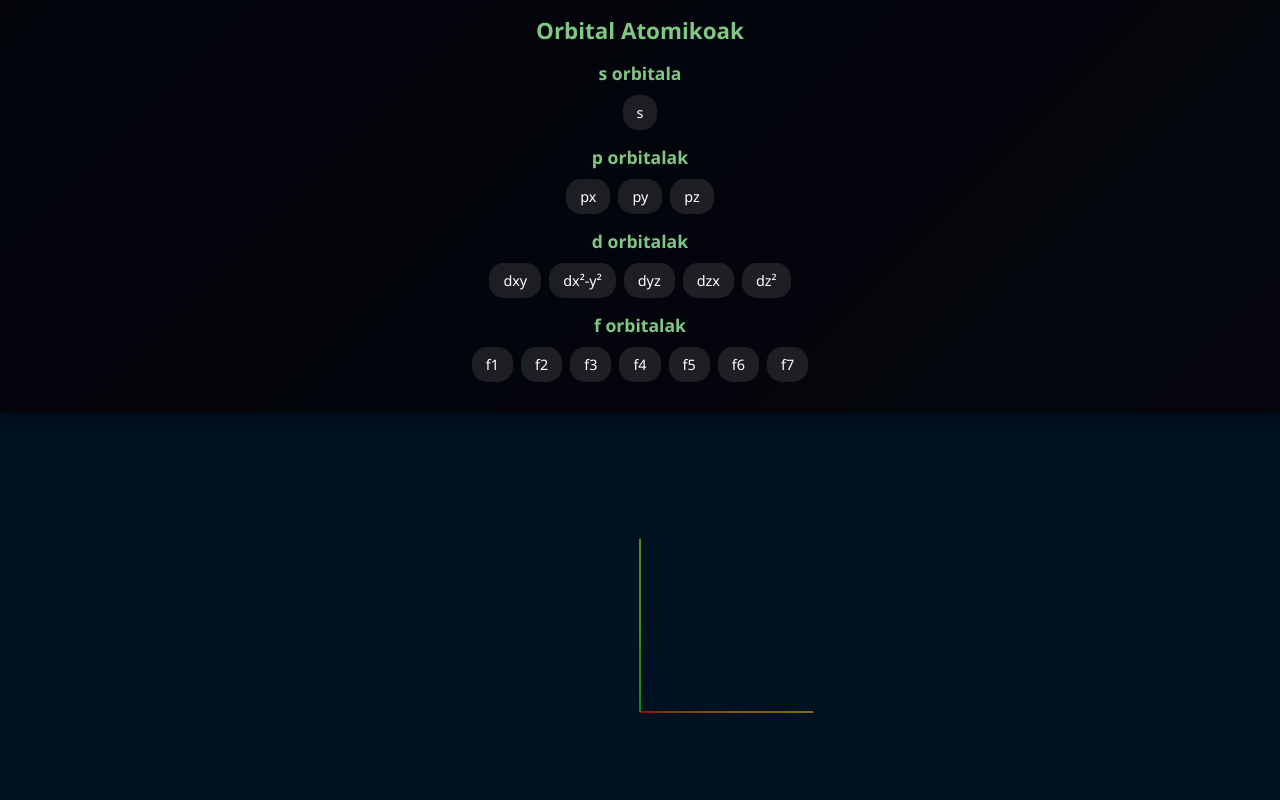
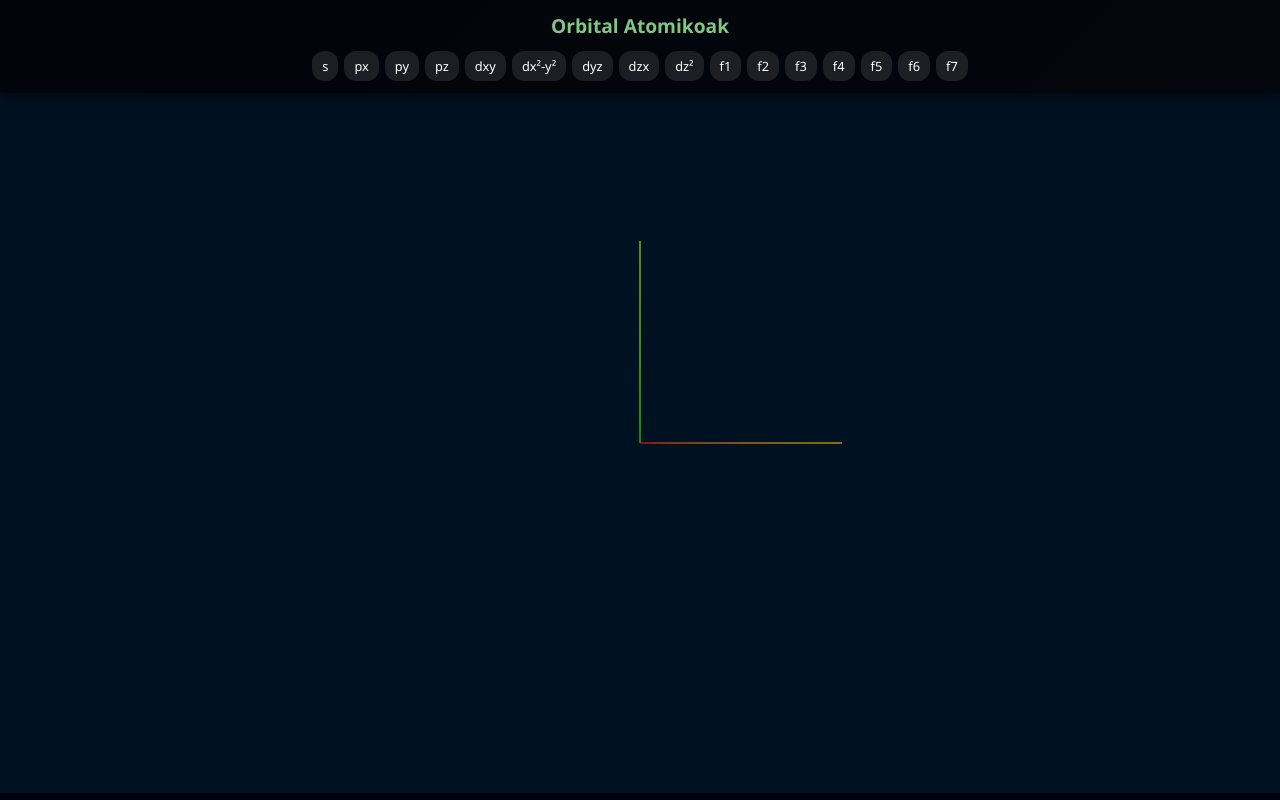
Before and after one commit to Mikelikoptero/OrbitalakTlf, a plain HTML site: page index.html in a window 1280 px wide. Drawn offline with nearby package versions, Linux system fonts and the light colour scheme.

Commit message:
Update index.html

```diff
--- a/index.html
+++ b/index.html
@@ -27,47 +27,35 @@
 
         .menu {
             background: rgba(0, 0, 0, 0.9);
-            padding: 15px;
+            padding: 12px;
             box-shadow: 0 5px 15px rgba(0, 0, 0, 0.5);
             z-index: 10;
-            overflow-x: auto;
         }
 
         .menu h1 {
             text-align: center;
-            margin-bottom: 15px;
-            font-size: 1.4rem;
+            margin-bottom: 12px;
+            font-size: 1.2rem;
             color: #81c784;
             font-weight: 600;
-        }
-
-        .orbital-category {
-            margin-bottom: 15px;
-        }
-
-        .orbital-category h2 {
-            font-size: 1.1rem;
-            margin-bottom: 10px;
-            color: #81c784;
-            text-align: center;
         }
 
         .orbital-options {
             display: flex;
             flex-wrap: wrap;
-            gap: 8px;
+            gap: 6px;
             justify-content: center;
         }
 
         .orbital-option {
             background: rgba(255, 255, 255, 0.1);
             border: none;
-            border-radius: 15px;
-            padding: 8px 14px;
+            border-radius: 12px;
+            padding: 6px 10px;
             color: white;
             cursor: pointer;
             transition: all 0.3s ease;
-            font-size: 0.9rem;
+            font-size: 0.8rem;
             flex: 0 0 auto;
         }
 
@@ -78,8 +66,8 @@
         .orbital-option.active {
             background: #81c784;
             color: #1a2a6c;
-            box-shadow: 0 0 10px rgba(129, 199, 132, 0.8);
-            transform: translateY(-2px);
+            box-shadow: 0 0 8px rgba(129, 199, 132, 0.8);
+            transform: translateY(-1px);
             font-weight: 600;
         }
 
@@ -131,37 +119,23 @@
     <div class="container">
         <div class="menu">
             <h1>Orbital Atomikoak</h1>
+            <div class="orbital-options">
+                <!-- s orbital -->
+                <button class="orbital-option" data-orbital="s">s</button>
 
-            <div class="orbital-category">
-                <h2>s orbitala</h2>
-                <div class="orbital-options">
-                    <button class="orbital-option" data-orbital="s">s</button>
-                </div>
-            </div>
-
-            <div class="orbital-category">
-                <h2>p orbitalak</h2>
-                <div class="orbital-options">
+                <!-- p orbitalak -->
                 <button class="orbital-option" data-orbital="px">px</button>
                 <button class="orbital-option" data-orbital="py">py</button>
                 <button class="orbital-option" data-orbital="pz">pz</button>
-                </div>
-            </div>
 
-            <div class="orbital-category">
-                <h2>d orbitalak</h2>
-                <div class="orbital-options">
+                <!-- d orbitalak -->
                 <button class="orbital-option" data-orbital="dxy">dxy</button>
                 <button class="orbital-option" data-orbital="dx2y2">dx²-y²</button>
                 <button class="orbital-option" data-orbital="dyz">dyz</button>
                 <button class="orbital-option" data-orbital="dzx">dzx</button>
                 <button class="orbital-option" data-orbital="dz2">dz²</button>
-                </div>
-            </div>
 
-            <div class="orbital-category">
-                <h2>f orbitalak</h2>
-                <div class="orbital-options">
+                <!-- f orbitalak -->
                 <button class="orbital-option" data-orbital="f1">f1</button>
                 <button class="orbital-option" data-orbital="f2">f2</button>
                 <button class="orbital-option" data-orbital="f3">f3</button>
@@ -169,7 +143,6 @@
                 <button class="orbital-option" data-orbital="f5">f5</button>
                 <button class="orbital-option" data-orbital="f6">f6</button>
                 <button class="orbital-option" data-orbital="f7">f7</button>
-                </div>
             </div>
         </div>
 
@@ -229,7 +202,7 @@
             scene.background = new THREE.Color(0x001122);
 
             // Cámara
-            camera = new THREE.PerspectiveCamera(60, window.innerWidth / (window.innerHeight - 200), 0.01, 1000);
+            camera = new THREE.PerspectiveCamera(60, window.innerWidth / (window.innerHeight - 100), 0.01, 1000);
             camera.position.set(0, 0, 3);
 
             // Renderizador
@@ -237,7 +210,7 @@
                 canvas: document.getElementById('orbital-canvas'),
                 antialias: true
             });
-            renderer.setSize(window.innerWidth, window.innerHeight - 200);
+            renderer.setSize(window.innerWidth, window.innerHeight - 100);
             renderer.setPixelRatio(Math.min(window.devicePixelRatio, 2));
             renderer.outputEncoding = THREE.sRGBEncoding;
 
@@ -391,7 +364,7 @@
 
         function onWindowResize() {
             const width = window.innerWidth;
-            const height = window.innerHeight - 200;
+            const height = window.innerHeight - 100;
 
             camera.aspect = width / height;
             camera.updateProjectionMatrix();
```
Lines whose indentation alone changed are shown as unchanged.
